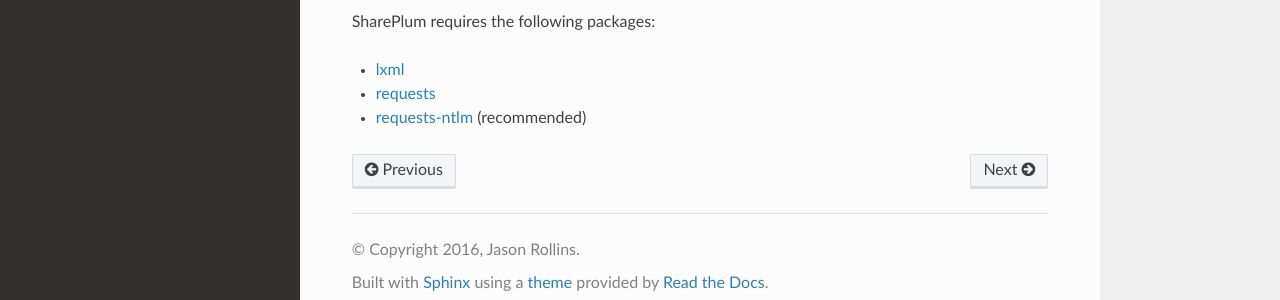
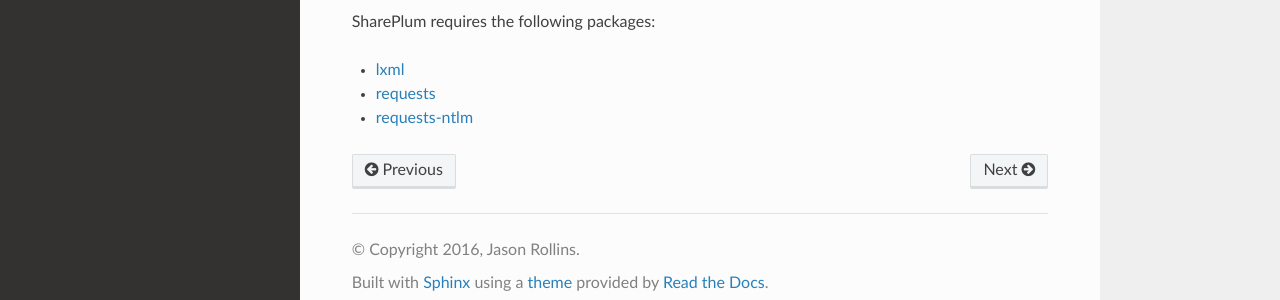
Before and after one commit to jasonrollins/shareplum, a Sphinx documentation site: the page built from docs/install.rst, in a window 1280 px wide. Shown: the part 469-769 px from the top of the page. Built offline with Sphinx 7.4.7 and the Read the Docs theme 2.0.0, drawn with Linux system fonts in a browser that asks for light colours.

Commit message:
Reverted spacing

```diff
--- a/docs/install.rst
+++ b/docs/install.rst
@@ -18,4 +18,4 @@
 
 * `lxml <https://pypi.python.org/pypi/lxml>`_
 * `requests <https://pypi.python.org/pypi/requests>`_
-* `requests-ntlm <https://pypi.python.org/pypi/requests_ntlm>`_ (recommended)
+* `requests-ntlm <https://pypi.python.org/pypi/requests_ntlm>`_
```
